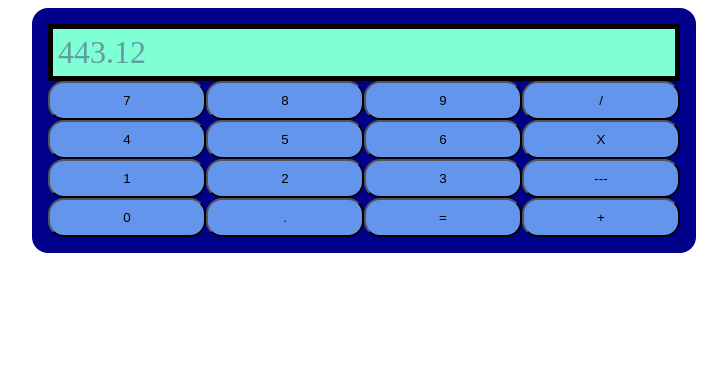
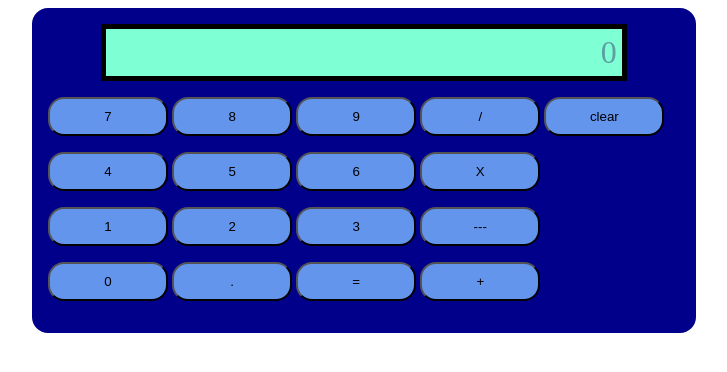
Before and after one commit to jneaton922/Calculator, a plain HTML site: page index.html in a window 1280 px wide. Both pictures are taken after a click on the button "---". Shown: the whole page, without its empty margins (276-1003 px from the left). Drawn offline with Linux system fonts and the light colour scheme.

Commit message:
added hooks for buttons to update display

```diff
--- a/css/app.css
+++ b/css/app.css
@@ -6,17 +6,22 @@
     border: 1rem solid darkblue
 }
 button {
-    width: 25%;
+    width: 19%;
     padding:10px;
     background-color: cornflowerblue;
     border-radius: 1rem;
+    margin-bottom: 1rem;
 }
 
+
 .display {
+    width: 80%;
+    text-align: right;
     font-size: 2em;
     padding: 5px;
     border: 5px solid black;
     margin: auto;
+    margin-bottom: 1rem;
     color:cadetblue;
     background-color: aquamarine;
 }
--- a/index.html
+++ b/index.html
@@ -10,15 +10,39 @@
 <body>
     <div class="container">
         <div class="display">
-            443.12
+            <span id="display">0</span>
         </div>
 
         <div class="controls">
+            <div class="row">
+                <button class="number" value=7 id="seven">7</button>
+                <button class="number" value=8 id="eight">8</button>
+                <button class="number" value=9 id="nine">9</button>
+                <button class="operation" id="divide">/</button>
+                <button class="util" id="clear">clear</button>
+            </div>
 
-            <div class="row"> <button>7</button><button>8</button><button>9</button><button>/</button></div>
-            <div class="row"> <button>4</button><button>5</button><button>6</button><button>X</button></div>
-            <div class="row"> <button>1</button><button>2</button><button>3</button><button>---</button></div>
-            <div class="row"> <button>0</button><button>.</button><button>=</button><button>+</button></div>
+            <div class="row">
+                <button class="number" value=4 id="four">4</button>
+                <button class="number" value=5 id="five">5</button>
+                <button class="number" value =6 id="six">6</button>
+                <button class="operation" id="multiply">X</button>
+            </div>
+
+            <div class="row">
+                <button class="number" value=1 id="one">1</button>
+                <button class="number" value=2 id="two">2</button>
+                <button class="number" value=3 id="three">3</button>
+                <button class="operation" id="subtract">---</button>
+            </div>
+
+            <div class="row">
+                <button class="number" value=0 id="zero">0</button>
+                <button class="number" value='.' id="decimal">.</button>
+                <button class="util" id="equals">=</button>
+                <button class="operation" id="add">+</button>
+            </div>
+
         </div>
     </div>
     <script src="scripts/calculator.js"></script>
--- a/scripts/calculator.js
+++ b/scripts/calculator.js
@@ -0,0 +1,51 @@
+function add(a,b){
+    return a + b;
+}
+
+function subtract(a,b){
+    return a-b;
+}
+function multiply(a,b){
+    return a*b;
+}
+function divide(a,b){
+    return a/b;
+}
+function operate(f,a,b){
+    return f(a,b);
+}
+
+
+let display=document.querySelector('#display');
+let newdisplay=true;
+
+
+
+document.querySelectorAll(".number").forEach(button => {
+    button.addEventListener('click', function(e){
+        console.log("clicked a number button!")
+        console.log(e.target.value);
+        if (newdisplay) {
+            display.innerHTML = e.target.value;
+            newdisplay=false;
+        }
+        else display.innerHTML = display.innerHTML + e.target.value;
+    });
+});
+
+let clear = document.querySelector("#clear");
+clear.addEventListener('click',function(){
+    console.log("in Clear");
+    newdisplay=true;
+    display.innerHTML = 0;
+})
+
+document.querySelectorAll(".operation").forEach(button => {
+    button.addEventListener('click', function(e){
+        console.log("clicked an operation button!")
+        console.log(e.target.value);
+        newdisplay = true;
+        let newOp = display.innerHTML;
+        display.innerHTML = 0;
+    });
+});
```
